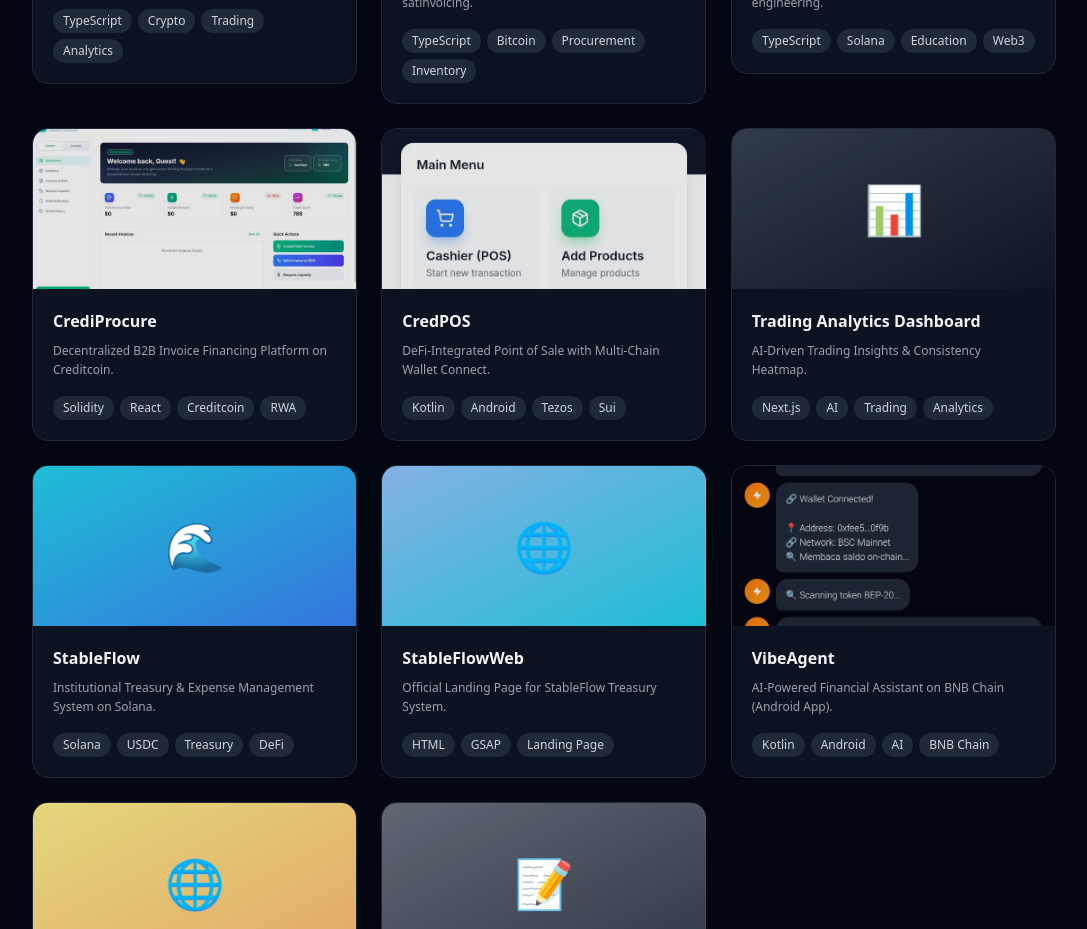
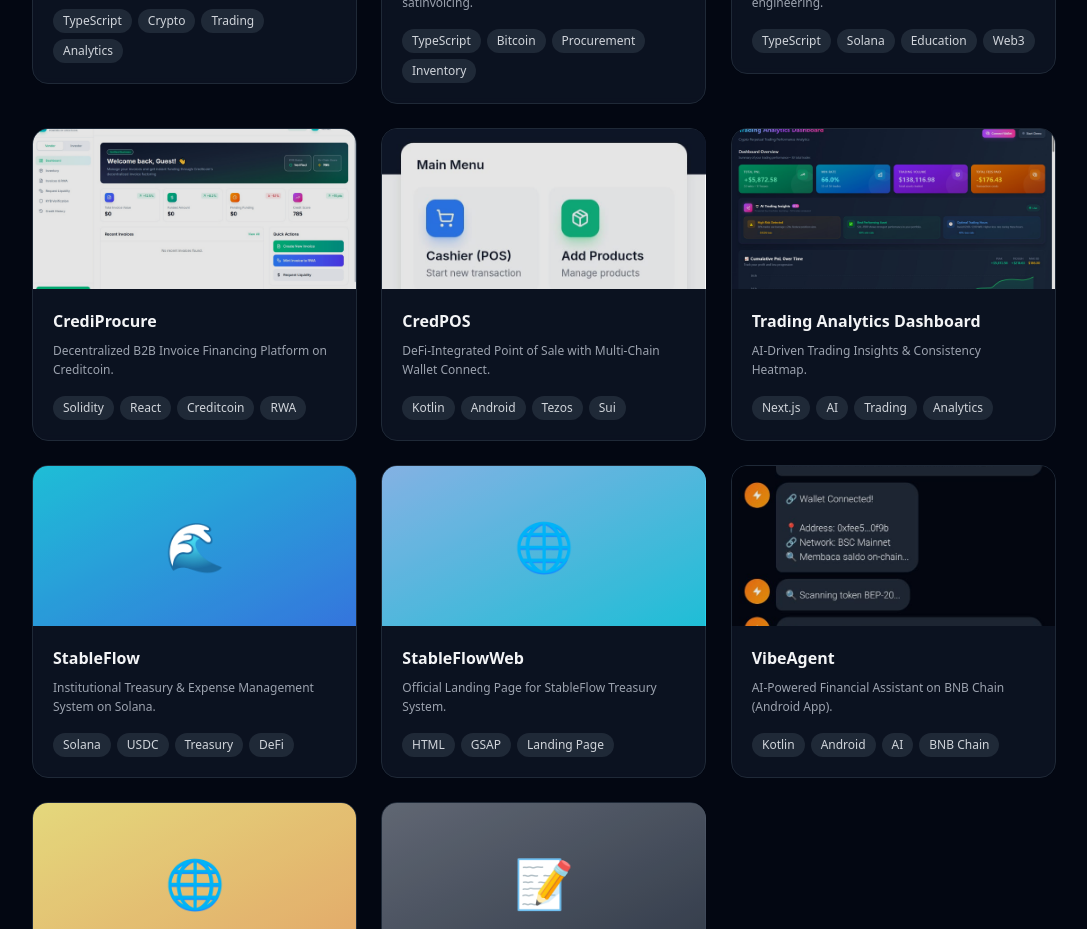
Before and after one commit to panzauto46-bot/Resume-Pandu-Darma-Anugrah, a React (Vite) app: page / in a window 1280 px wide. Shown: the part 3240-4169 px from the top of the page, without its empty margins (96-1183 px from the left). Built offline with nearby package versions, Linux system fonts and the light colour scheme.

Commit message:
fix: update Trading Dashboard link and add image

```diff
--- a/src/App.tsx
+++ b/src/App.tsx
@@ -147,9 +147,9 @@ const projects: Project[] = [
     title: "Trading Analytics Dashboard",
     desc: "AI-Driven Trading Insights & Consistency Heatmap.",
     tags: ["Next.js", "AI", "Trading", "Analytics"],
-    image: "📊",
+    image: "/trading-analytics.jpeg",
     color: "from-gray-700 to-gray-900",
-    link: "https://github.com/panzauto46-bot/Trading-Analytics-Dashboard",
+    link: "https://trading-analytics-dashboard-chi.vercel.app/",
     github: "https://github.com/panzauto46-bot/Trading-Analytics-Dashboard",
   },
   {
```
Also changed, not shown: public/trading-analytics.jpeg (added), 1 other file (tests, documents, lock files or other folders).
